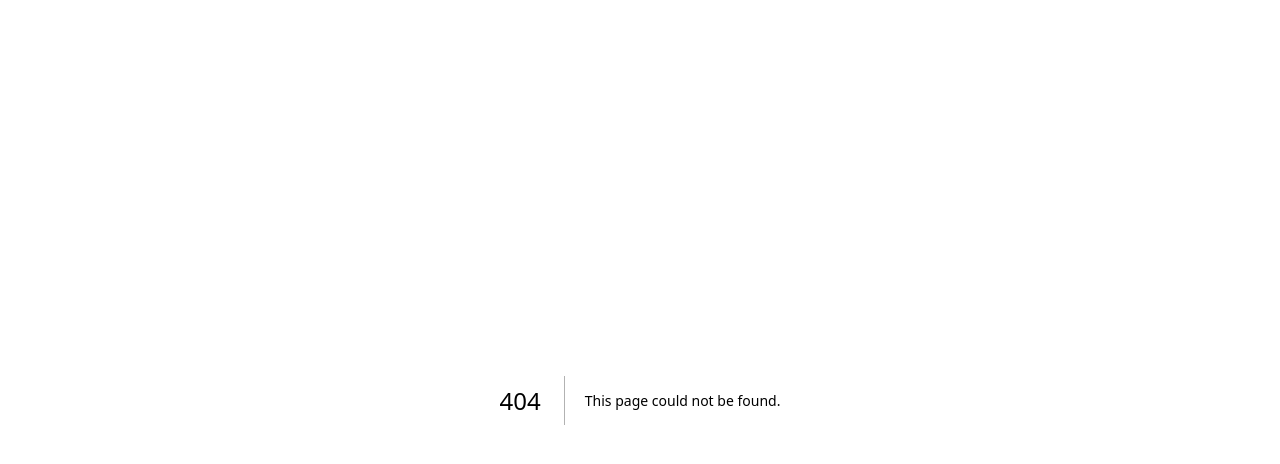
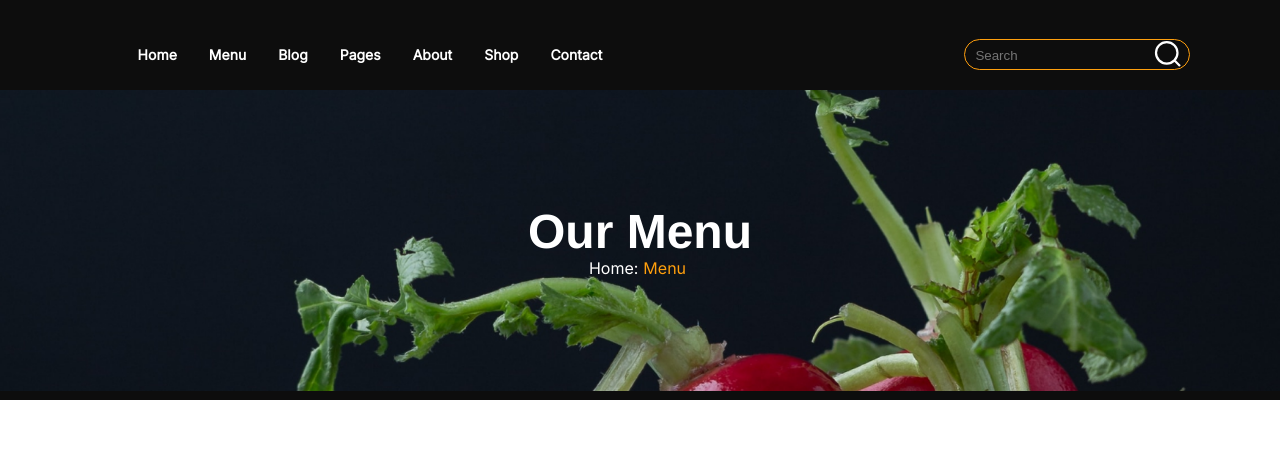
Before and after one commit to Elen-pollyc137/Elite-food-restaurant, a Next.js app: page /menu in a window 1280 px wide. Before the commit this address had no page. Shown: the top 464 px of the page. Built offline with nearby package versions, Linux system fonts and the light colour scheme.

Commit message:
add: Criado um novo componente OurShop

```diff
--- /dev/null
+++ b/src/Components/OurShop/index.jsx
@@ -0,0 +1,14 @@
+import styles from "./styles.module.scss";
+
+export default function OurShop({ title, link }) {
+  return (
+    <section className={styles.container}>
+      <div className={styles.box}>
+        <h1>{title}</h1>
+        <div>
+          <p>Home:</p> <a href="#">{link}</a>
+        </div>
+      </div>
+    </section>
+  );
+}
--- /dev/null
+++ b/src/Components/OurShop/styles.module.scss
@@ -0,0 +1,39 @@
+.container {
+  width: 100%;
+  padding: 5rem 0 0 0;
+  background: #0d0d0d;
+}
+.box {
+  width: 100%;
+  height: 20rem;
+  margin: 0 auto;
+  display: flex;
+
+  background-image: url("../../../public/Assets/menu/ourshop/image01.png");
+  background-size: 110%;
+  background-position: 10%;
+  background-repeat: no-repeat;
+
+  display: flex;
+  align-items: center;
+  justify-content: center;
+  flex-direction: column;
+  div {
+    display: flex;
+  }
+  h1 {
+    font-family: var(--helvetica);
+    font-style: normal;
+    font-weight: 700;
+    font-size: 48px;
+    line-height: 56px;
+    color: #ffffff;
+  }
+  p {
+    color: #ffffff;
+  }
+  a {
+    margin: 0 0.3125rem;
+    color: #ff9f0d;
+  }
+}
--- /dev/null
+++ b/src/pages/menu.jsx
@@ -0,0 +1,20 @@
+import NavBar from "../Components/Header/NavBar";
+import OurShop from "../Components/OurShop";
+
+export default function Menu() {
+  return (
+    <>
+      <NavBar
+        home="Home"
+        menu="Menu"
+        blog="Blog"
+        page="Pages"
+        about="About"
+        shop="Shop"
+        contact="Contact"
+        dark="dark"
+      />
+      <OurShop title="Our Menu" link="Menu" />
+    </>
+  );
+}
```
Also changed, not shown: public/Assets/menu/ourshop/image01.png (added).
